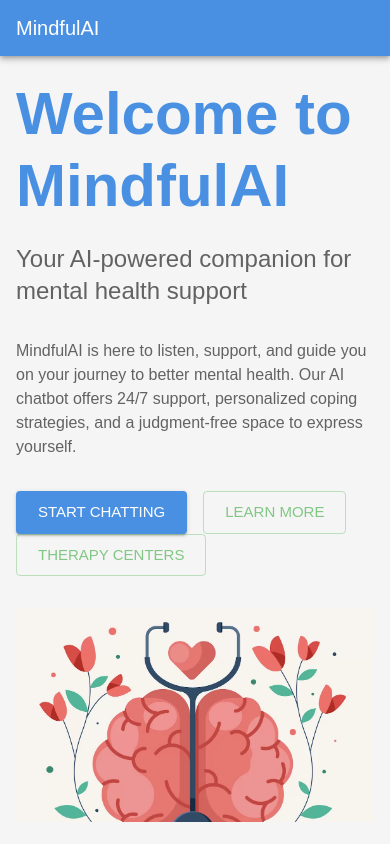
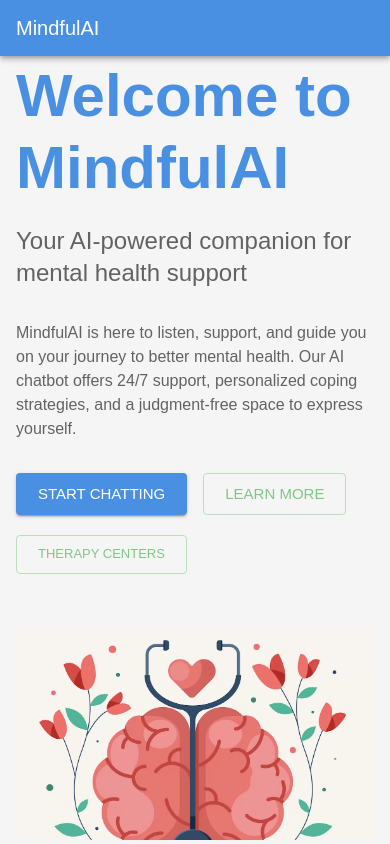
Before and after one commit to 02-ahmed/mental-ai, a Next.js app: page / in a window 390 px wide. Built offline with nearby package versions, Linux system fonts and the light colour scheme.

Commit message:
added margin to therapy centres button for small screens

```diff
--- a/app/page.js
+++ b/app/page.js
@@ -110,7 +110,19 @@ const LandingPage = () => {
                   </Button>
                   {/* Add Therapy Centers Button */}
                   <Link href="/therapy" passHref>
-                    <Button variant="outlined" color="secondary" size="large">
+                    <Button
+                      variant="outlined"
+                      color="secondary"
+                      size="large"
+                      sx={{
+                        margin: {
+                          xs: "20px 0",
+                        },
+                        fontSize: {
+                          xs: "13px",
+                        },
+                      }}
+                    >
                       Therapy Centers
                     </Button>
                   </Link>
```
